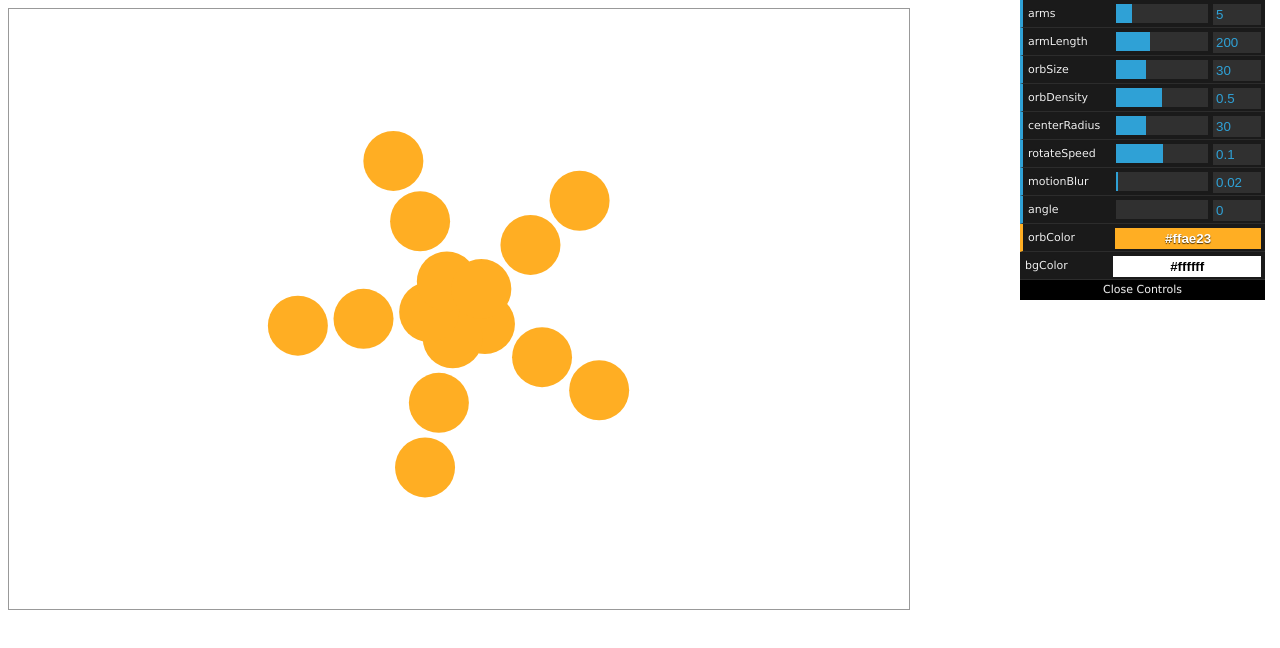
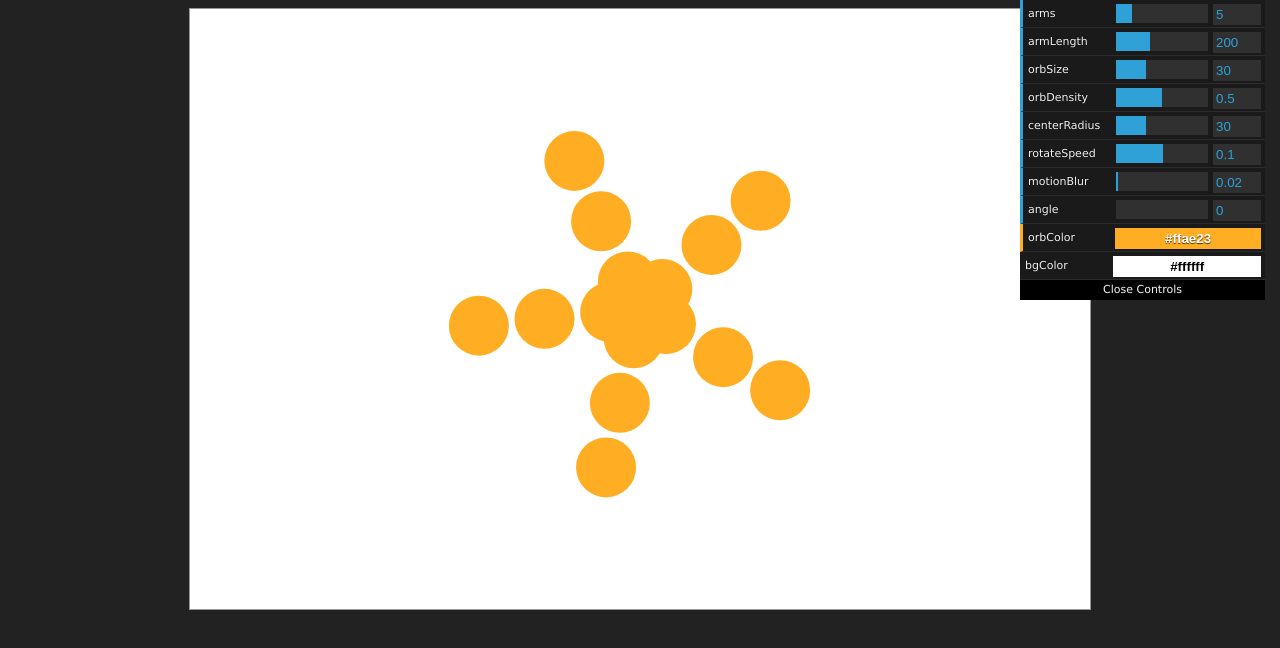
Before and after one commit to matthewlein/orbular.js, a plain HTML site: page index.html in a window 1280 px wide. Drawn offline with Linux system fonts and the light colour scheme.

Commit message:
IIFE wrap, body color, centering

```diff
--- a/index.html
+++ b/index.html
@@ -8,6 +8,11 @@
 
         #orbs {
             border: 1px solid #999;
+            display: block;
+            margin: auto;
+        }
+        body {
+            background-color: #222;
         }
 
     </style>
@@ -16,7 +21,6 @@
 <body>
 
     <canvas id="orbs">
-
     </canvas>
 
 
--- a/orbular.js
+++ b/orbular.js
@@ -1,4 +1,7 @@
 
+
+
+var Orbular = (function(){
 
     var canvas = document.getElementById('orbs');
     var ctx = canvas.getContext('2d');
@@ -9,6 +12,7 @@ var cHeight = 600;
     canvas.width = cWidth;
     canvas.height = cHeight;
 
+    // only for requestAnimationFrame fallback
     var fps = 30;
 
     // --------------------------------------------------------------------- //
@@ -31,7 +35,7 @@ function getHash() {
         } catch(e) {}
     }
 
-// thx jQuery!
+    // thx jQuery, you're the best!
     function extend() {
         var options, name, src, copy, copyIsArray, clone, target = arguments[0] || {},
             i = 1,
@@ -292,3 +296,5 @@ var init = function() {
     };
 
     init();
+
+})();
```
Lines whose indentation alone changed are shown as unchanged.
